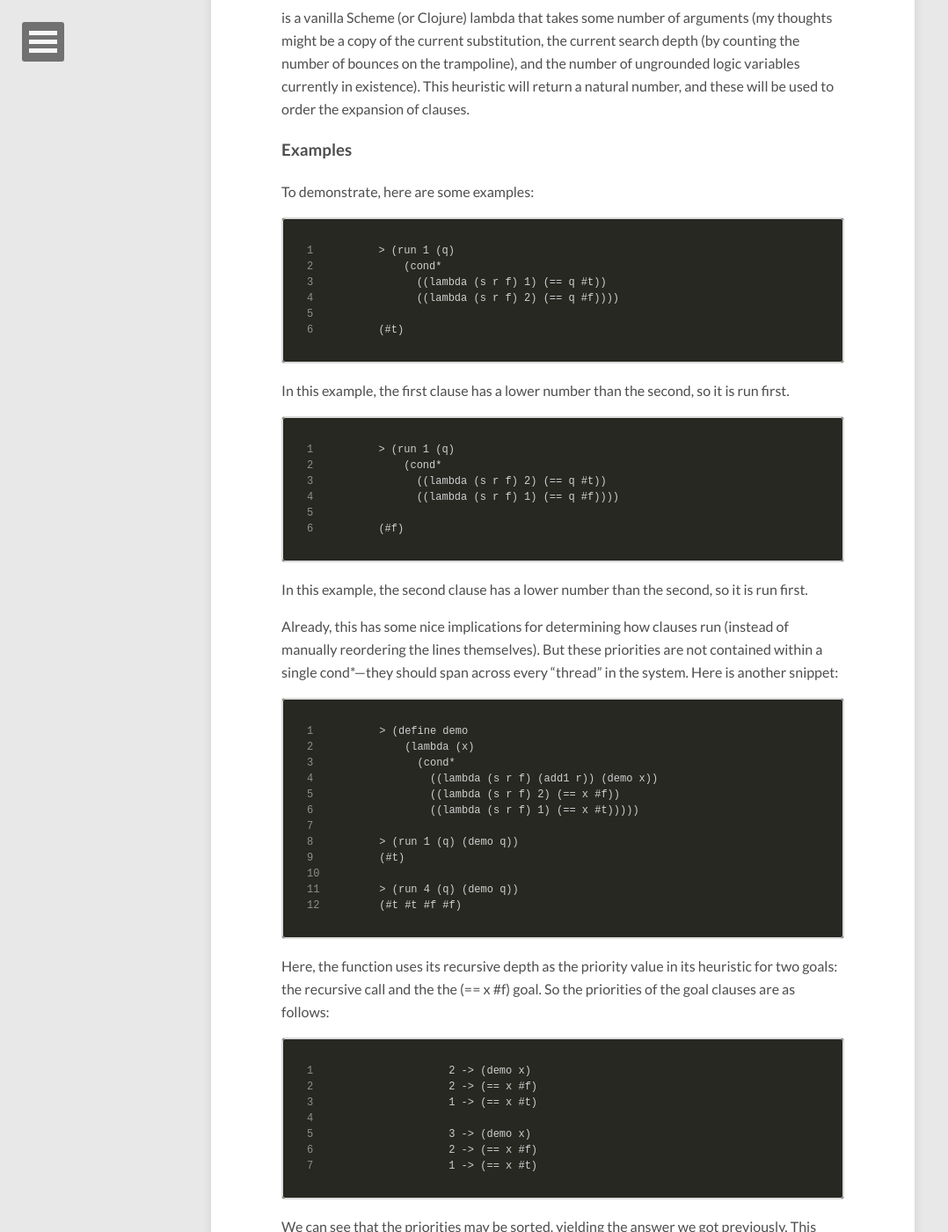
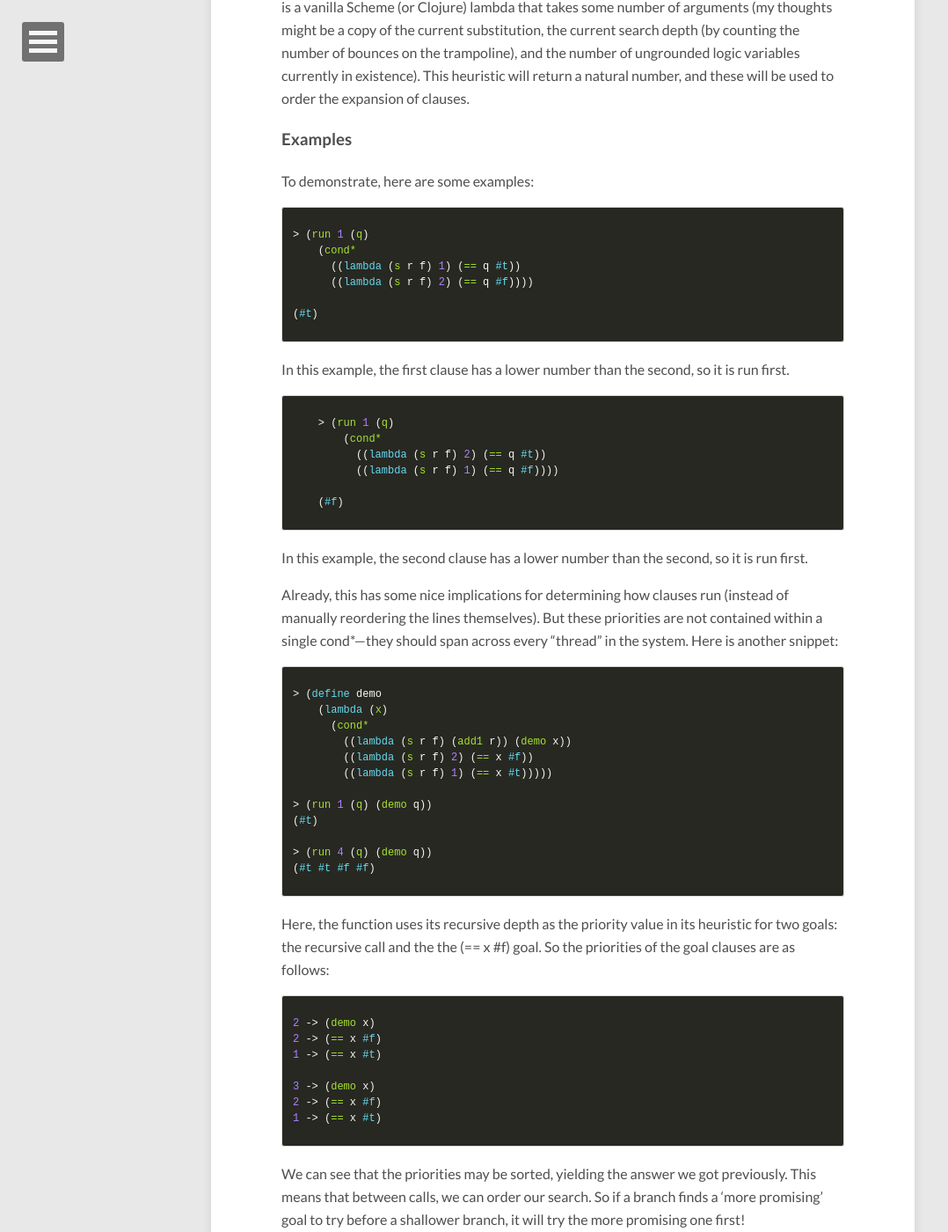
Before and after one commit to cgswords/cgswords.github.io, a Jekyll site: the page built from _posts/2013-01-09-cond-star.md, in a window 1280 px wide and 1400 px high, scrolled down 1190 px. Shown: the whole window at 88% size, without its empty margins (0-1078 px from the left). Built offline with Jekyll 4.4.1, drawn with Linux system fonts in a browser that asks for light colours; nearby versions of some CDN libraries; comment, search, counter and statistics services are not loaded; some of the changed text lies outside the part shown.

Commit message:
new stuff

```diff
--- a/_posts/2013-01-09-cond-star.md
+++ b/_posts/2013-01-09-cond-star.md
@@ -21,9 +21,11 @@
 
 The problem with A-star search is that it requires a heuristic, and `conde` doesn't lend itself well to this form. So I am writing this article to describe a new form, `cond*`, which does. The syntax is as follows:
 
-    (cond*
-      (heuristic goal*)
-      ...)
+{% highlight scheme %}
+(cond*
+  (heuristic goal*)
+  ...)
+{% endhighlight %}
 
 Here, `heuristic` is a vanilla Scheme (or Clojure) lambda that takes some number
 of arguments (my thoughts might be a copy of the current substitution, the
@@ -36,48 +38,56 @@
 
 To demonstrate, here are some examples:
 
-    > (run 1 (q)
-        (cond*
-          ((lambda (s r f) 1) (== q #t))
-          ((lambda (s r f) 2) (== q #f))))
+{% highlight scheme %}
+> (run 1 (q)
+    (cond*
+      ((lambda (s r f) 1) (== q #t))
+      ((lambda (s r f) 2) (== q #f))))
 
-    (#t)
+(#t)
+{% endhighlight %}
 
 In this example, the first clause has a lower number than the second, so it is run first.
 
+{% highlight scheme %}
     > (run 1 (q)
         (cond*
           ((lambda (s r f) 2) (== q #t))
           ((lambda (s r f) 1) (== q #f))))
 
     (#f)
+{% endhighlight %}
 
 In this example, the second clause has a lower number than the second, so it is run first.
 
 Already, this has some nice implications for determining how clauses run (instead of manually reordering the lines themselves). But these priorities are not contained within a single cond*---they should span across every "thread" in the system. Here is another snippet:
 
-    > (define demo
-        (lambda (x)
-          (cond*
-            ((lambda (s r f) (add1 r)) (demo x))
-            ((lambda (s r f) 2) (== x #f))
-            ((lambda (s r f) 1) (== x #t)))))
+{% highlight scheme %}
+> (define demo
+    (lambda (x)
+      (cond*
+        ((lambda (s r f) (add1 r)) (demo x))
+        ((lambda (s r f) 2) (== x #f))
+        ((lambda (s r f) 1) (== x #t)))))
 
-    > (run 1 (q) (demo q))
-    (#t)
+> (run 1 (q) (demo q))
+(#t)
 
-    > (run 4 (q) (demo q))
-    (#t #t #f #f)
+> (run 4 (q) (demo q))
+(#t #t #f #f)
+{% endhighlight %}
 
 Here, the function uses its recursive depth as the priority value in its heuristic for two goals: the recursive call and the the (== x #f) goal. So the priorities of the goal clauses are as follows:
 
-    2 -> (demo x)
-    2 -> (== x #f)
-    1 -> (== x #t)
+{% highlight scheme %}
+2 -> (demo x)
+2 -> (== x #f)
+1 -> (== x #t)
 
-    3 -> (demo x)
-    2 -> (== x #f)
-    1 -> (== x #t)
+3 -> (demo x)
+2 -> (== x #f)
+1 -> (== x #t)
+{% endhighlight %}
 
 We can see that the priorities may be sorted, yielding the answer we got previously. This means that between calls, we can order our search. So if a branch finds a 'more promising' goal to try before a shallower branch, it will try the more promising one first!
 
```
